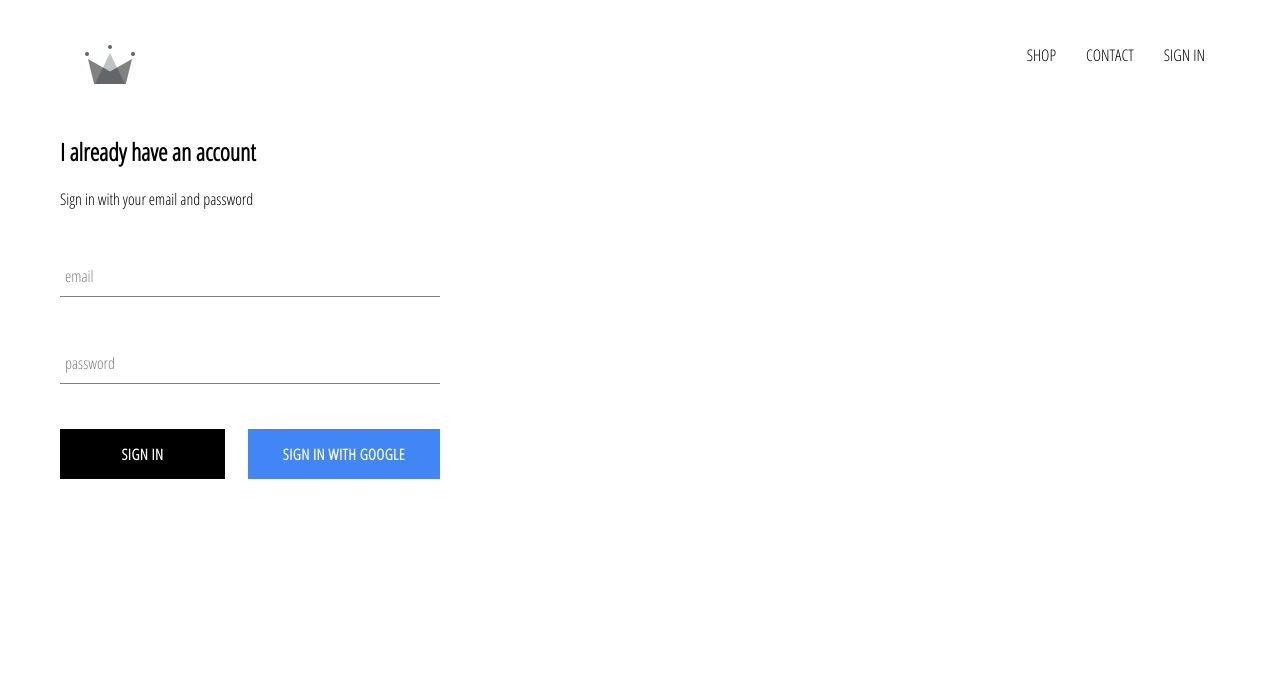
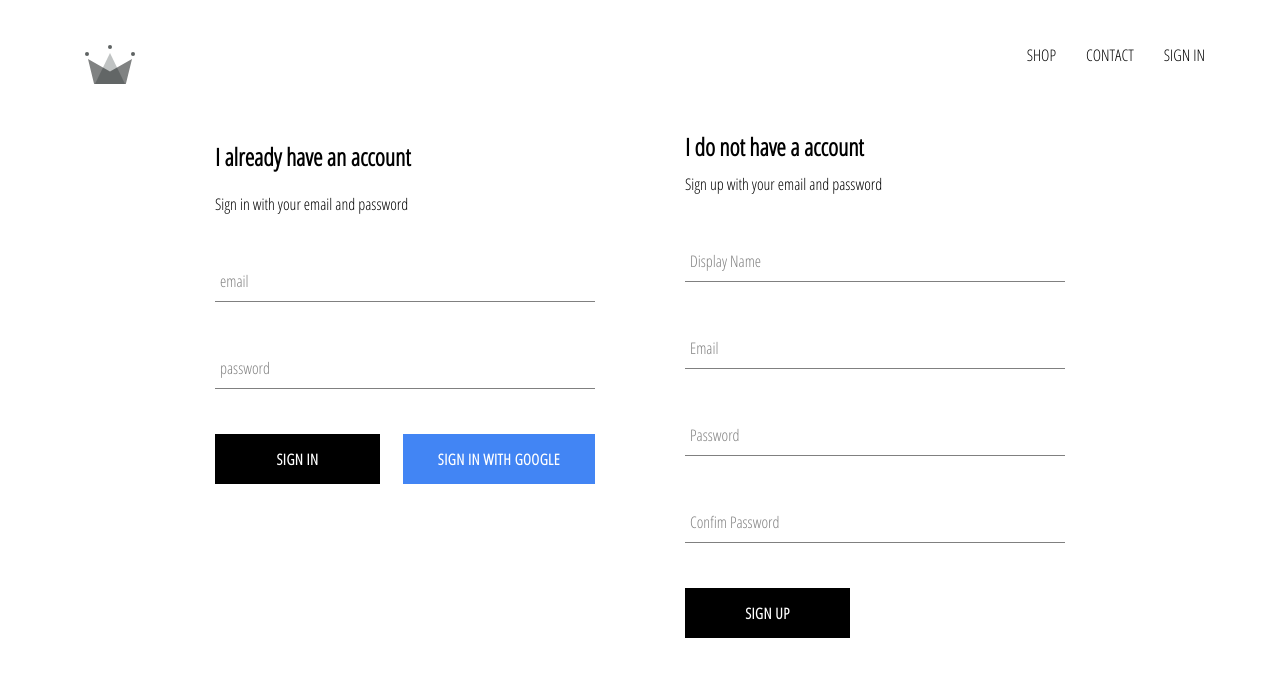
Before and after one commit to yanolsh92/crwn-clothing, a React (Create React App) app: page /signin in a window 1280 px wide. Shown: the top 676 px of the page. Built offline with nearby package versions, Linux system fonts and the light colour scheme; no server answers.

Commit message:
firestore utils to store authenticated users into firestore database

```diff
--- a/src/App.js
+++ b/src/App.js
@@ -5,7 +5,7 @@ import HomePage from './pages/HomePage/HomePage';
 import ShopPage from './pages/ShopPage/ShopPage';
 import Header from './components/Header/Header';
 import SignInAndSignUpPage from './pages/SignInSignUpPage/SignInAndSignUpPage';
-import { auth } from './firebase/firebase.utils';
+import { auth, createUserProfileDocument } from './firebase/firebase.utils';
 class App extends Component {
   constructor() {
     super();
@@ -18,15 +18,30 @@ class App extends Component {
   unsubscribeFromAuth = null;
 
   componentDidMount() {
-    this.unsubscribeFromAuth = auth.onAuthStateChanged((user) => {
-      this.setState({ currentUser: user });
-
+    this.unsubscribeFromAuth = auth.onAuthStateChanged(async (user) => {
+      // this.setState({ currentUser: user });
+      createUserProfileDocument(user);
       console.log(user);
     });
   }
 
   componentWillUnmount() {
-    this.unsubscribeFromAuth();
+    this.unsubscribeFromAuth = auth.onAuthStateChanged(async (userAuth) => {
+      if (userAuth) {
+        const userRef = await createUserProfileDocument(userAuth);
+
+        userRef.onSnapshot((snapShot) => {
+          this.setState({
+            currentUser: {
+              id: snapShot.id,
+              ...snapShot.data(),
+            },
+          });
+          console.log(this.state);
+        });
+      }
+      this.setState({ currentUser: userAuth });
+    });
   }
 
   render() {
--- a/src/components/SignUp/SignUp.js
+++ b/src/components/SignUp/SignUp.js
@@ -0,0 +1,89 @@
+import React, { Component } from 'react';
+import './SignUp.scss';
+import FormInput from '../FormInput/FormInput';
+import CustomButton from '../CustomButton/CustomButton';
+import { auth, createUserProfileDocument } from '../../firebase/firebase.utils';
+class SignUp extends Component {
+  constructor() {
+    super();
+
+    this.state = {
+      displayName: '',
+      email: '',
+      password: '',
+      confirmPassword: '',
+    };
+  }
+  handleSubmit = async (event) => {
+    event.preventDefault();
+    const { displayName, email, password, confirmPassword } = this.state;
+    if (password !== confirmPassword) {
+      alert("password don't match");
+      return;
+    }
+    try {
+      const { user } = await auth.createUserWithEmailAndPassword(
+        email,
+        password
+      );
+      createUserProfileDocument(user, { displayName });
+      this.setState({
+        displayName: '',
+        email: '',
+        password: '',
+        confirmPassword: '',
+      });
+    } catch (error) {
+      console.log(error);
+    }
+  };
+  handleChange = (event) => {
+    const { name, value } = event.target;
+    this.setState({ [name]: value });
+  };
+  render() {
+    const { displayName, email, password, confirmPassword } = this.state;
+    return (
+      <div className='sign-up'>
+        <h2 className='title'>I do not have a account</h2>
+        <span> Sign up with your email and password</span>
+        <form className='sign-up-form' onSubmit={this.handleSubmit}>
+          <FormInput
+            type='text'
+            name='displayName'
+            value={displayName}
+            onChange={this.handleChange}
+            label='Display Name'
+            required
+          />
+          <FormInput
+            type='email'
+            name='email'
+            value={email}
+            onChange={this.handleChange}
+            label='Email'
+            required
+          />
+          <FormInput
+            type='password'
+            name='password'
+            value={password}
+            onChange={this.handleChange}
+            label='Password'
+            required
+          />
+          <FormInput
+            type='password'
+            name='confirmPassword'
+            value={confirmPassword}
+            onChange={this.handleChange}
+            label='Confim Password'
+            required
+          />
+          <CustomButton type='submit'>SIGN UP</CustomButton>
+        </form>
+      </div>
+    );
+  }
+}
+export default SignUp;
--- a/src/components/SignUp/SignUp.scss
+++ b/src/components/SignUp/SignUp.scss
@@ -0,0 +1,9 @@
+.sign-up {
+  display: flex;
+  flex-direction: column;
+  width: 380px;
+
+  .title {
+    margin: 10px 0;
+  }
+}
--- a/src/firebase/firebase.utils.js
+++ b/src/firebase/firebase.utils.js
@@ -11,7 +11,33 @@ const config = {
   messagingSenderId: '783337954490',
   appId: '1:783337954490:web:db93329280774af0e53683',
 };
+
 firebase.initializeApp(config);
+
+export const createUserProfileDocument = async (userAuth, additionalData) => {
+  if (!userAuth) return;
+
+  const userRef = firestore.doc(`users/${userAuth.uid}`);
+
+  const snapShot = await userRef.get();
+
+  if (!snapShot.exists) {
+    const { displayName, email } = userAuth;
+    const createdAt = new Date();
+    try {
+      await userRef.set({
+        displayName,
+        email,
+        createdAt,
+        ...additionalData,
+      });
+    } catch (error) {
+      console.log('error creating user', error.message);
+    }
+  }
+
+  return userRef;
+};
 
 export const auth = firebase.auth();
 export const firestore = firebase.firestore();
--- a/src/pages/SignInSignUpPage/SignInAndSignUpPage.js
+++ b/src/pages/SignInSignUpPage/SignInAndSignUpPage.js
@@ -1,10 +1,12 @@
 import React from 'react';
 import './SignInAndSignUpPage.scss';
 import SignIn from '../../components/SignIn/SignIn';
+import SignUp from '../../components/SignUp/SignUp';
 const SignInAndSignUpPage = () => {
   return (
     <div className='sign-in-and-sign-up'>
       <SignIn />
+      <SignUp />
     </div>
   );
 };
--- a/src/pages/SignInSignUpPage/SignInAndSignUpPage.scss
+++ b/src/pages/SignInSignUpPage/SignInAndSignUpPage.scss
@@ -0,0 +1,6 @@
+.sign-in-and-sign-up {
+  width: 850px;
+  display: flex;
+  justify-content: space-between;
+  margin: 30px auto;
+}
```
